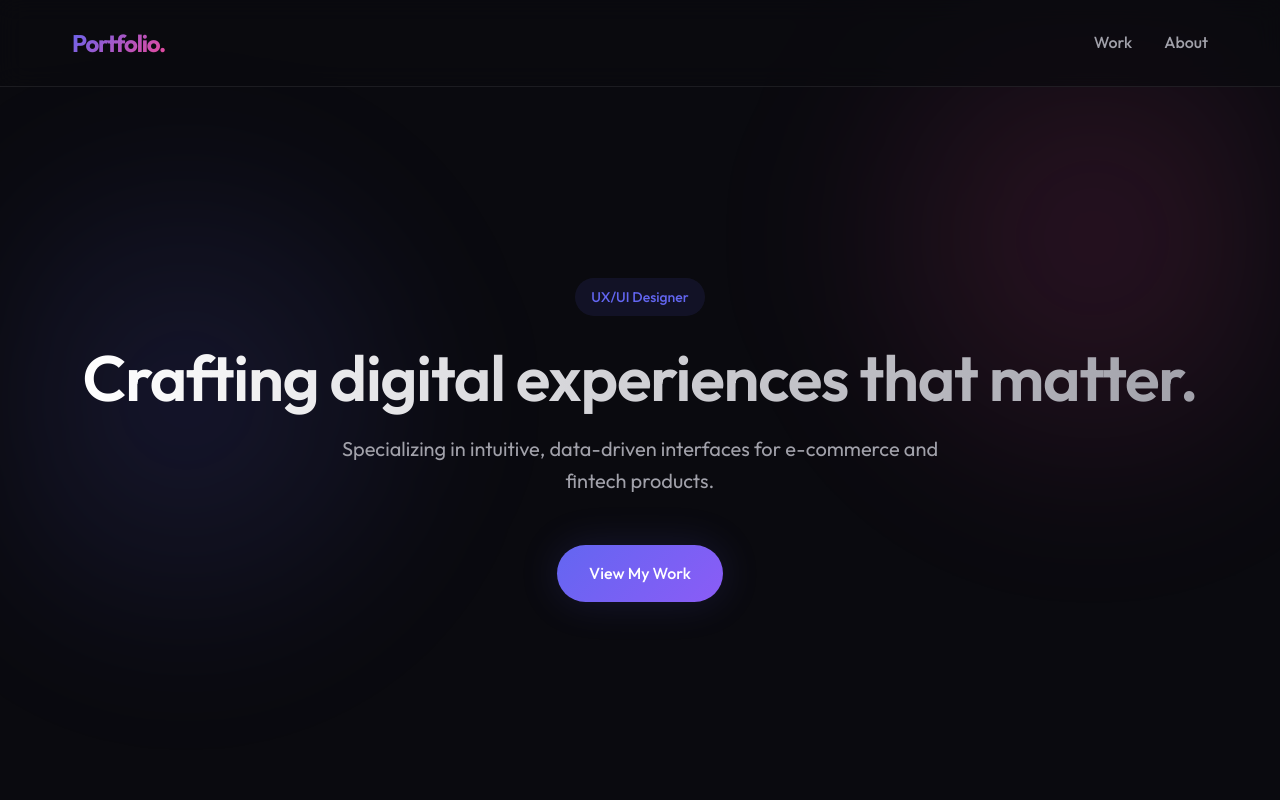
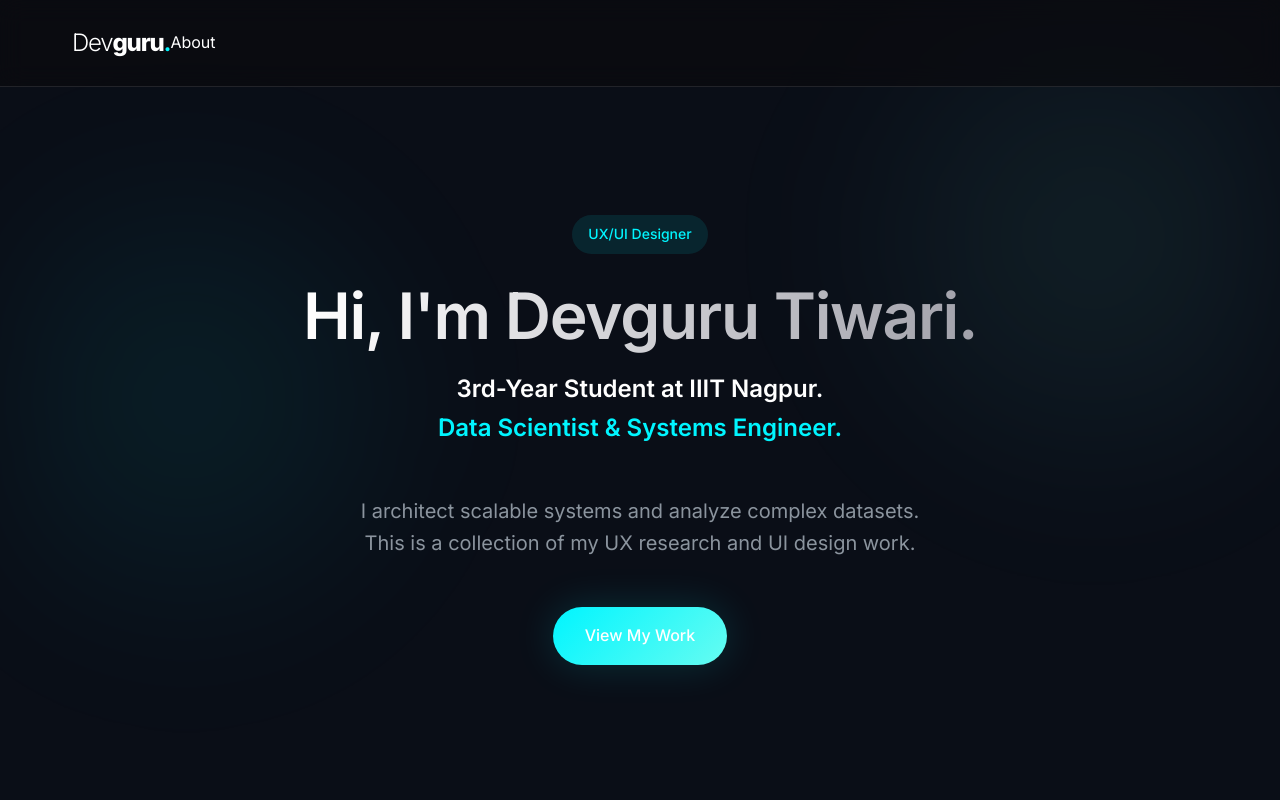
Before and after one commit to Devguru-codes/design_portfolio, a website built with Vite: page index.html in a window 1280 px wide. Shown: the top 800 px of the page. Built offline with nearby package versions, Linux system fonts and the light colour scheme.

Commit message:
Redesign frontend to match brand aesthetic and add contact info

```diff
--- a/index.html
+++ b/index.html
@@ -4,18 +4,22 @@
     <meta charset="UTF-8" />
     <link rel="icon" type="image/svg+xml" href="/vite.svg" />
     <meta name="viewport" content="width=device-width, initial-scale=1.0" />
+    <link rel="preconnect" href="https://fonts.googleapis.com">
+  <link rel="preconnect" href="https://fonts.gstatic.com" crossorigin>
+  <link href="https://fonts.googleapis.com/css2?family=Inter:wght@300;400;500;600;700;800&display=swap" rel="stylesheet">
+  <link rel="stylesheet" href="style.css" />
     <title>UX Design Portfolio</title>
     <meta name="description" content="Portfolio of a UX/UI Designer showcasing case studies in e-commerce and fintech." />
-    <link rel="stylesheet" href="/style.css" />
   </head>
   <body>
     <div class="bg-mesh"></div>
 
     <nav>
       <div class="container nav-container">
-        <a href="/" class="logo">Portfolio.</a>
-        <div class="nav-links">
-          <a href="#work">Work</a>
+        <div class="nav-container">
+      <div class="logo">
+        <span style="font-weight: 300;">Dev</span><span style="font-weight: 800;">guru</span><span style="color: var(--accent-1);">.</span>
+      </div>
           <a href="#about">About</a>
         </div>
       </div>
@@ -25,8 +29,14 @@
       <section class="hero container fade-up">
         <div>
           <span class="card-tag fade-up delay-1">UX/UI Designer</span>
-          <h1 class="fade-up delay-1">Crafting digital experiences that matter.</h1>
-          <p class="fade-up delay-2">Specializing in intuitive, data-driven interfaces for e-commerce and fintech products.</p>
+          <h1 class="fade-up delay-1">Hi, I'm Devguru Tiwari.</h1>
+      <p class="fade-up delay-2" style="font-size: 1.5rem; font-weight: 600; color: #fff;">
+        3rd-Year Student at IIIT Nagpur.<br>
+        <span style="color: var(--accent-1);">Data Scientist & Systems Engineer.</span>
+      </p>
+      <p class="fade-up delay-2">
+        I architect scalable systems and analyze complex datasets. This is a collection of my UX research and UI design work.
+      </p>
           <div class="fade-up delay-3">
             <a href="#work" class="btn btn-primary">View My Work</a>
           </div>
@@ -70,11 +80,18 @@
       </section>
     </main>
 
-    <footer>
-      <div class="container fade-up">
-        <p>&copy; 2026 UX Portfolio. Designed with purpose.</p>
+  <footer class="container">
+    <div style="display: flex; justify-content: space-between; align-items: center; flex-wrap: wrap; gap: 2rem;">
+      <p style="margin: 0;">&copy; 2026 Devguru Tiwari. All rights reserved.</p>
+      <div style="display: flex; gap: 2rem; flex-wrap: wrap;">
+        <a href="mailto:your.email@gmail.com" target="_blank" style="color: var(--text-secondary); text-decoration: none;">Email</a>
+        <a href="tel:+910000000000" style="color: var(--text-secondary); text-decoration: none;">Phone</a>
+        <a href="https://github.com/Devguru-codes" target="_blank" style="color: var(--text-secondary); text-decoration: none;">GitHub</a>
+        <a href="https://www.linkedin.com/in/devguru-tiwari" target="_blank" style="color: var(--text-secondary); text-decoration: none;">LinkedIn</a>
+        <a href="https://my-portfolio-website-silk-one.vercel.app/" target="_blank" style="color: var(--accent-1); font-weight: 600; text-decoration: none;">Full Portfolio</a>
       </div>
-    </footer>
+    </div>
+  </footer>
 
     <script type="module" src="/main.js"></script>
   </body>
--- a/style.css
+++ b/style.css
@@ -1,18 +1,18 @@
-@import url('https://fonts.googleapis.com/css2?family=Outfit:wght@300;400;500;600;700&display=swap');
+@import url('https://fonts.googleapis.com/css2?family=Inter:wght@300;400;500;600;700;800&display=swap');
 
 :root {
-  --bg-color: #0a0a0f;
-  --surface-color: rgba(255, 255, 255, 0.03);
-  --surface-hover: rgba(255, 255, 255, 0.08);
-  --border-color: rgba(255, 255, 255, 0.08);
+  --bg-color: #0a0e17;
+  --surface-color: #161b22;
+  --surface-hover: #1e242d;
+  --border-color: rgba(255, 255, 255, 0.1);
   --text-primary: #ffffff;
-  --text-secondary: #a1a1aa;
+  --text-secondary: #8b949e;
 
-  --accent-1: #6366f1; /* Indigo */
-  --accent-2: #8b5cf6; /* Violet */
-  --accent-3: #ec4899; /* Pink */
+  --accent-1: #00f5ff; /* Neon Cyan */
+  --accent-2: #66fcf1; /* Teal */
+  --accent-3: #45a29e; /* Muted Teal */
 
-  --glow-shadow: 0 0 40px rgba(99, 102, 241, 0.15);
+  --glow-shadow: 0 0 40px rgba(0, 245, 255, 0.15);
   --glass-blur: blur(12px);
 }
 
@@ -23,7 +23,7 @@
 }
 
 body {
-  font-family: 'Outfit', sans-serif;
+  font-family: 'Inter', system-ui, sans-serif;
   background-color: var(--bg-color);
   color: var(--text-primary);
   line-height: 1.6;
@@ -40,8 +40,8 @@ body {
   height: 100vh;
   z-index: -1;
   background:
-    radial-gradient(circle at 15% 50%, rgba(99, 102, 241, 0.15), transparent 25%),
-    radial-gradient(circle at 85% 30%, rgba(236, 72, 153, 0.15), transparent 25%);
+    radial-gradient(circle at 15% 50%, rgba(0, 245, 255, 0.08), transparent 25%),
+    radial-gradient(circle at 85% 30%, rgba(102, 252, 241, 0.08), transparent 25%);
   filter: blur(60px);
   animation: bg-shift 20s ease-in-out infinite alternate;
 }
@@ -124,10 +124,7 @@ nav {
   font-weight: 700;
   font-size: 1.5rem;
   letter-spacing: -0.05em;
-  background: linear-gradient(135deg, var(--accent-1), var(--accent-3));
-  -webkit-background-clip: text;
-  background-clip: text;
-  -webkit-text-fill-color: transparent;
+  color: var(--text-primary);
 }
 
 .nav-links {
@@ -181,7 +178,7 @@ nav {
 
 .btn-primary:hover {
   transform: translateY(-2px);
-  box-shadow: 0 0 50px rgba(99, 102, 241, 0.3);
+  box-shadow: 0 0 50px rgba(0, 245, 255, 0.3);
 }
 
 .btn-outline {
@@ -223,14 +220,14 @@ nav {
   left: 0;
   width: 100%;
   height: 100%;
-  background: radial-gradient(circle at top right, rgba(99, 102, 241, 0.1), transparent 50%);
+  background: radial-gradient(circle at top right, rgba(0, 245, 255, 0.1), transparent 50%);
   opacity: 0;
   transition: opacity 0.4s ease;
 }
 
 .card:hover {
   transform: translateY(-10px);
-  border-color: rgba(99, 102, 241, 0.3);
+  border-color: rgba(0, 245, 255, 0.5);
   box-shadow: var(--glow-shadow);
 }
 
@@ -242,7 +239,7 @@ nav {
   display: inline-block;
   padding: 0.5rem 1rem;
   border-radius: 100px;
-  background: rgba(99, 102, 241, 0.1);
+  background: rgba(0, 245, 255, 0.1);
   color: var(--accent-1);
   font-size: 0.875rem;
   font-weight: 500;
@@ -304,7 +301,7 @@ footer {
 }
 
 .highlight-box {
-  background: linear-gradient(145deg, var(--surface-color), rgba(99, 102, 241, 0.05));
+  background: linear-gradient(145deg, var(--surface-color), rgba(0, 245, 255, 0.05));
   border-left: 4px solid var(--accent-1);
   padding: 2rem;
   border-radius: 0 16px 16px 0;
```
Also changed, not shown: project_1.html (+9 -2 lines), project_2.html (+8 -1 lines), project_3.html (+9 -2 lines).
